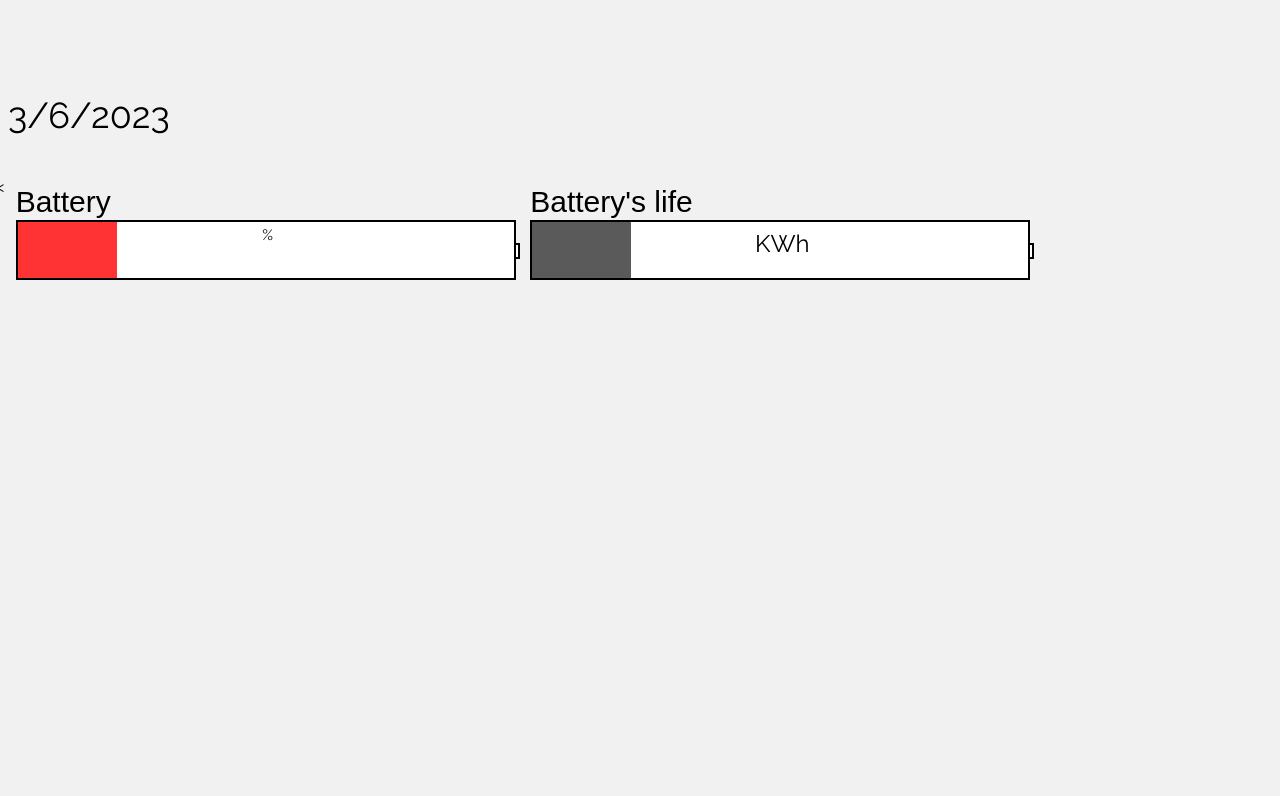
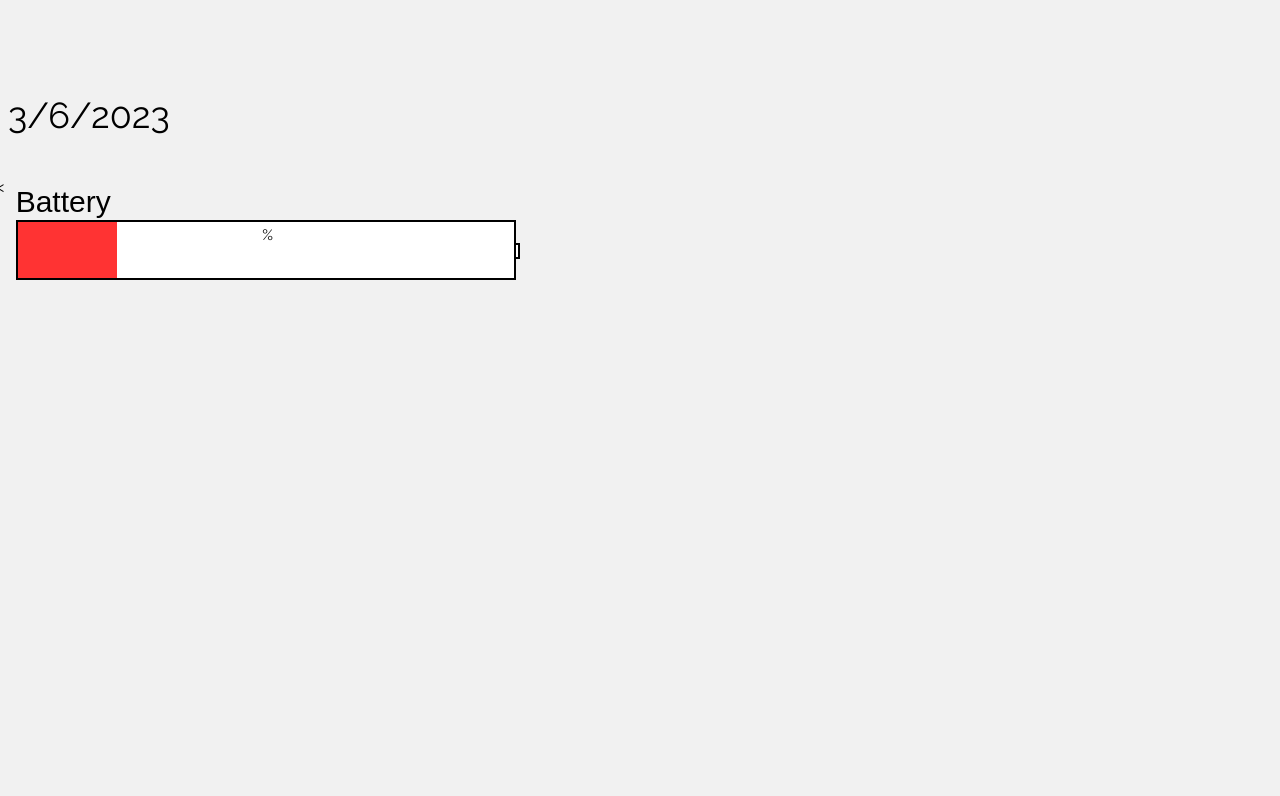
Before and after one commit to liav2002/Electrify, a Flask app: template PL/templates/system.html in a window 1280 px wide; the page is wider, and only the part inside the window is pictured. Shown: the part 801-1597 px from the top of that part. Run offline with Flask 2, Linux system fonts and the light colour scheme; the template is opened without the code that fills it: values that come from a table or form of the project are taken from there, others are empty; data comes from the database, SQL or seed files in the repository; some libraries are stand-ins or nearby versions.

Commit message:
feature is not finished, we will develop it in the next version.

```diff
--- a/PL/templates/system.html
+++ b/PL/templates/system.html
@@ -373,15 +373,15 @@
                     {% endif %}
                 </div>
             </div>
-            <!--Life expectancy of the battery -->
-            <div class="column">
-                <h2><p class="p" id="Battery_Label">Battery's life</p></h2>
-                <div class="battery">
-                    <div class="battery-consumption" style="width: {{ battery.consumption * 5 }}%">
-                        <div class="w3-center w3-xlarge" style="width: 500px ">{{ battery.consumption }}KWh</div>
-                    </div>
-                </div>
-            </div>
+{#            <!--Life expectancy of the battery -->#}
+{#            <div class="column">#}
+{#                <h2><p class="p" id="Battery_Label">Battery's life</p></h2>#}
+{#                <div class="battery">#}
+{#                    <div class="battery-consumption" style="width: {{ battery.consumption * 5 }}%">#}
+{#                        <div class="w3-center w3-xlarge" style="width: 500px ">{{ battery.consumption }}KWh</div>#}
+{#                    </div>#}
+{#                </div>#}
+{#            </div>#}
         </div>
         <br>
         <!--daily graph-->
```
